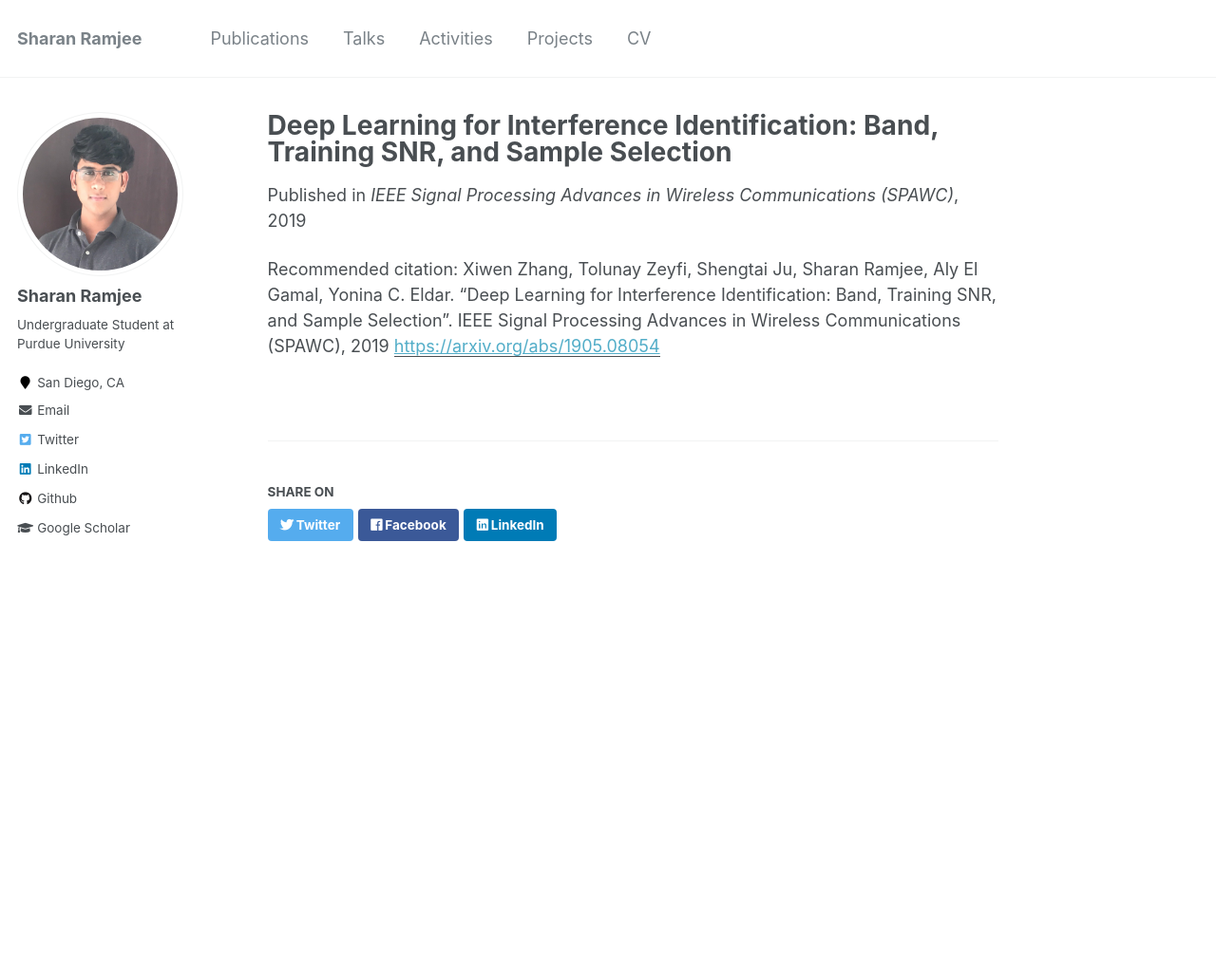
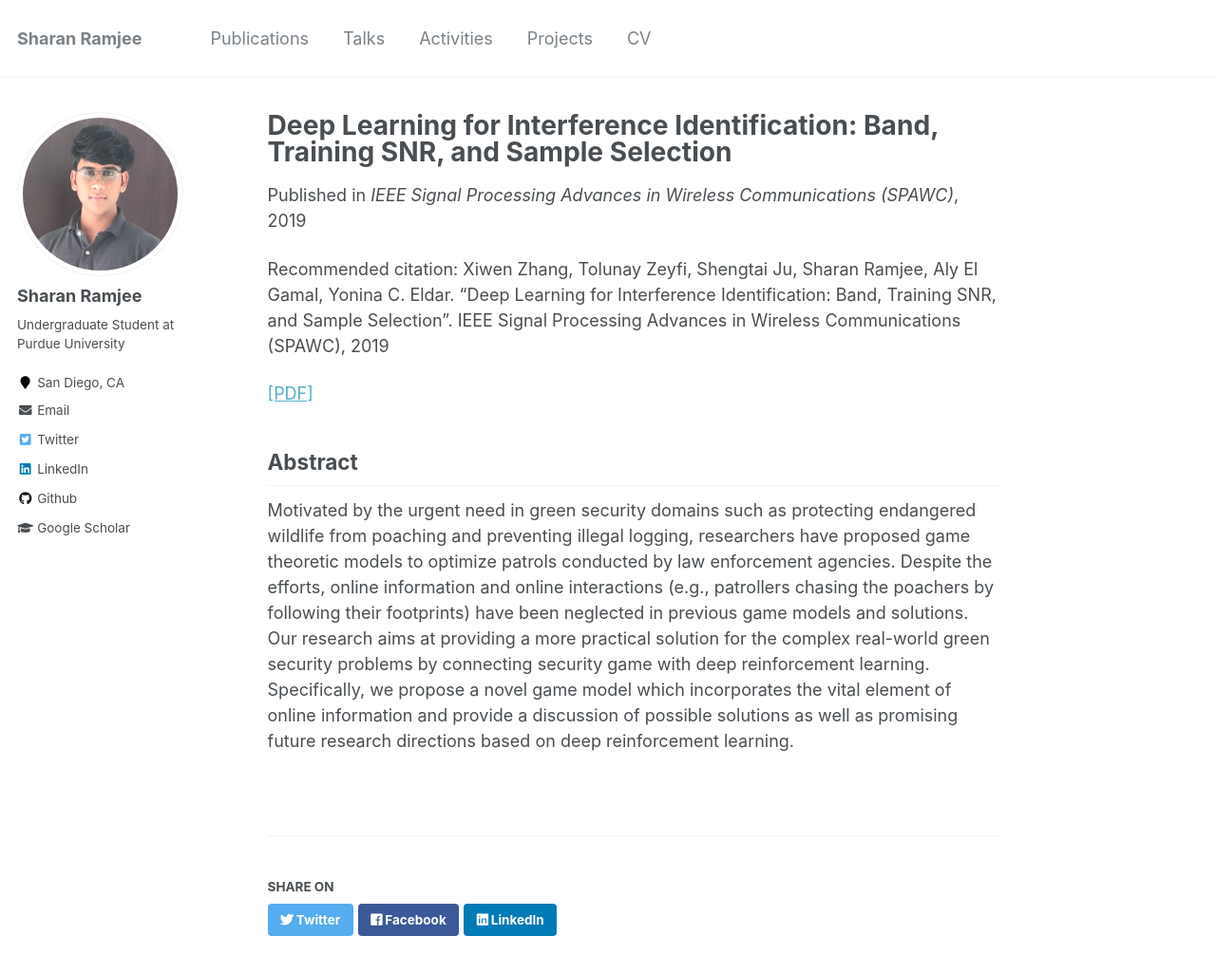
Before and after one commit to sharanramjee/sharanramjee.github.io, a Jekyll site: the page built from _publications/c1.md, in a window 1280 px wide and 1151 px high. Shown: the top 1025 px of the window at 95% size. Built offline with Jekyll 4.4.1, drawn with Linux system fonts in a browser that asks for light colours.

Commit message:
Updated c1

```diff
--- a/_publications/c1.md
+++ b/_publications/c1.md
@@ -1,10 +1,12 @@
 ---
 title: "Deep Learning for Interference Identification: Band, Training SNR, and Sample Selection"
 collection: publications
-permalink: /publication/c1
-excerpt:
-date: 'Jul. 2019'
-venue: 'IEEE Signal Processing Advances in Wireless Communications (SPAWC)'
-paperurl: 'https://arxiv.org/abs/1905.08054'
+permalink: /publications/c1
+venue: "IEEE Signal Processing Advances in Wireless Communications (SPAWC)"
+date: 2019-07-01
 citation: 'Xiwen Zhang, Tolunay Zeyfi, Shengtai Ju, Sharan Ramjee, Aly El Gamal, Yonina C. Eldar. “Deep Learning for Interference Identification: Band, Training SNR, and Sample Selection”. IEEE Signal Processing Advances in Wireless Communications (SPAWC), 2019'
 ---
+[[PDF]](https://sharanramjee.github.io/files/rlforsg.pdf)
+
+## Abstract
+Motivated by the urgent need in green security domains such as protecting endangered wildlife from poaching and preventing illegal logging, researchers have proposed game theoretic models to optimize patrols conducted by law enforcement agencies. Despite the efforts, online information and online interactions (e.g., patrollers chasing the poachers by following their footprints) have been neglected in previous game models and solutions. Our research aims at providing a more practical solution for the complex real-world green security problems by connecting security game with deep reinforcement learning. Specifically, we propose a novel game model which incorporates the vital element of online information and provide a discussion of possible solutions as well as promising future research directions based on deep reinforcement learning.
```
Also changed, not shown: _pages/publications.md (+5 -10 lines).
